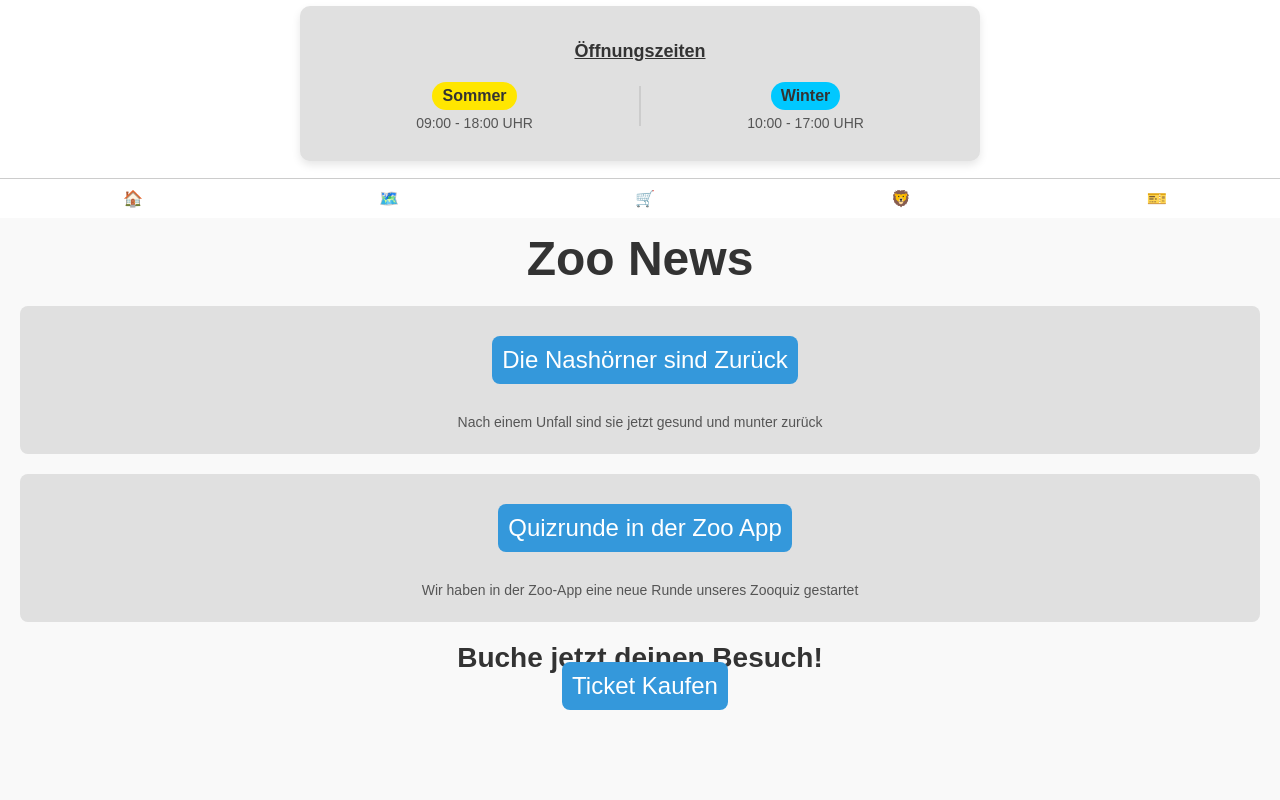
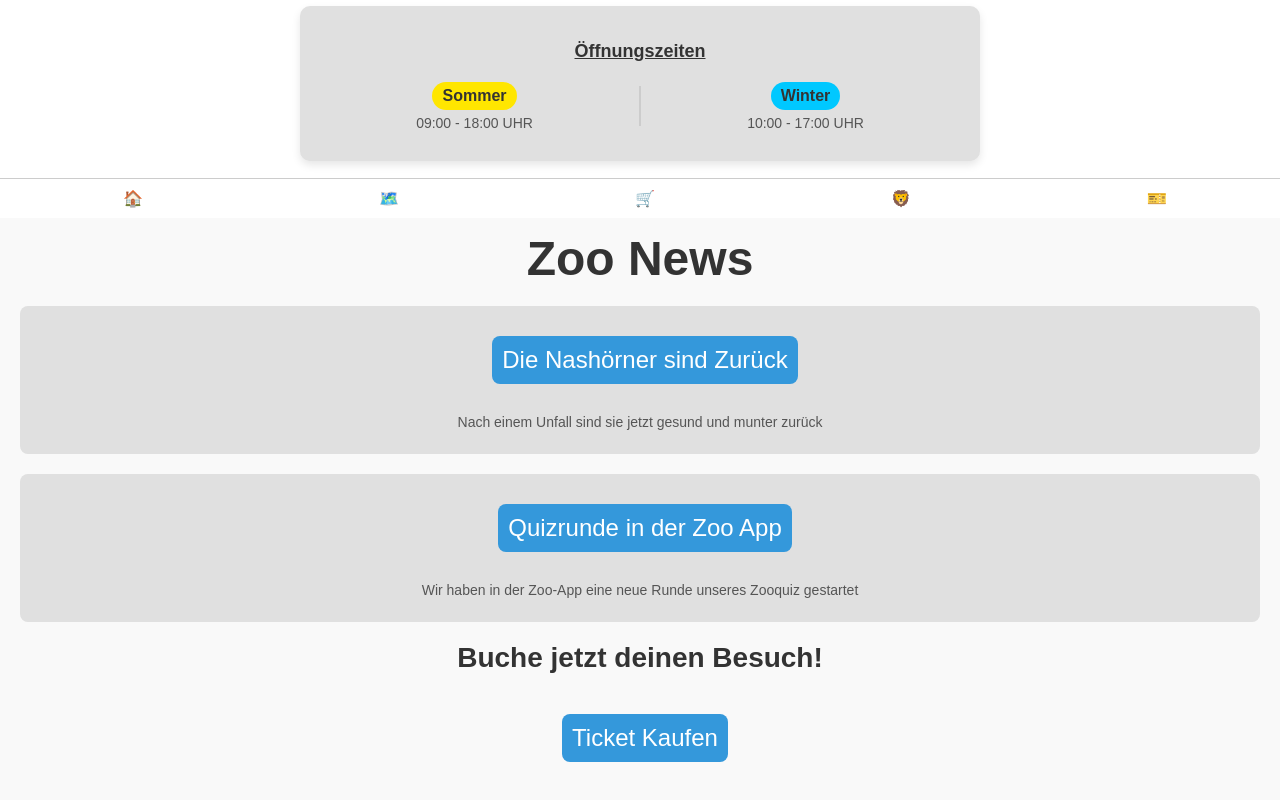
Before and after one commit to DARAAC/ZooProjekt2, a React (Vite) app: page / in a window 1280 px wide. Shown: the part 582-1382 px from the top of the page. Built offline with nearby package versions, Linux system fonts and the light colour scheme.

Commit message:
Fertig, änderung in Ticketkauf

```diff
--- a/src/components/Ticketkauf.css
+++ b/src/components/Ticketkauf.css
@@ -59,7 +59,6 @@ button {
   cursor: pointer;
   margin-top: 20px;
   transition: background-color 0.3s;
-  position: sticky;
   bottom: 20px;
   z-index: 10;
 }
```
